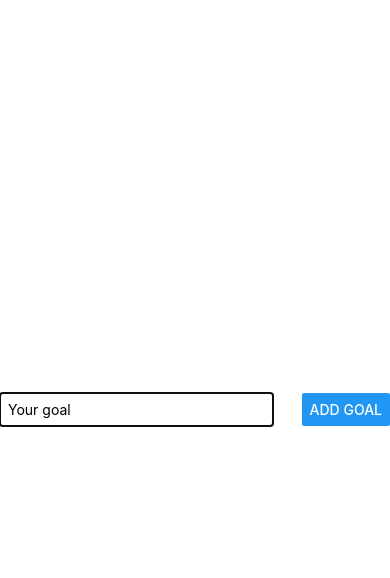
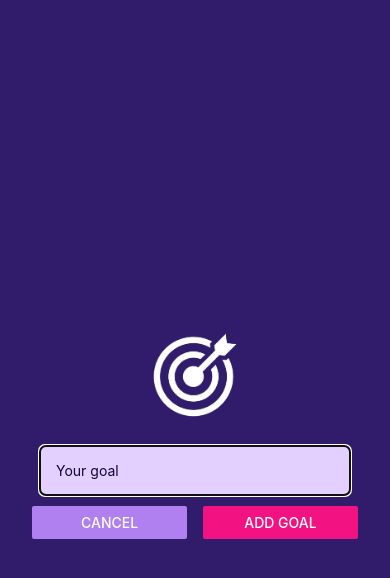
Before and after one commit to dd44it/goal__list, a React Native app: screen / in a window 390 px wide. Both pictures are taken after a click on the button "ADD NEW GOAL". Shown: the top 578 px of the page. Built offline with nearby package versions, Linux system fonts and the light colour scheme.

Commit message:
feat: add style to application
add style to application
and add logo image
and fix statusbar color

```diff
--- a/App.js
+++ b/App.js
@@ -2,6 +2,7 @@ import { useState } from 'react'
 import { StyleSheet, Text, View, Button, TextInput, ScrollView, FlatList} from 'react-native'
 import GoalItem from './components/GoalItem'
 import GoalInput from './components/GoalInput'
+import { StatusBar } from 'expo-status-bar'
 
 export default function App() {
   const [modalIsVisible, setModalIsVisible] = useState(false)
@@ -16,16 +17,18 @@ export default function App() {
     setEnteredGoalText(enteredText)
   }
 
+  function endAddGoalHandler(){
+    setModalIsVisible(false)
+  }
+
   function addGoalHandler(){
     if(!enteredGoalText.length) return
     setCourseGoals(prevVal => [
       ...prevVal,
-      {
-        text: enteredGoalText,
-        id: Math.random().toString()
-      },
+      { text: enteredGoalText, id: Math.random().toString() },
     ])
     setEnteredGoalText('')
+    endAddGoalHandler()
   }
 
   function removeAllGoal(){
@@ -46,29 +49,37 @@ export default function App() {
   )
 
   return (
+    <>
+    <StatusBar style="light" />
     <View style={styles.appContainer}>
       <Button
         title='Add new goal'
-        color="#5e0acc"
+        color="#a065ec"
         onPress={startAddGoalHandler}
       />
+      { courseGoals.length
+        ?
+          <View style={styles.wrapperRemoveBtn}>
+            <Button title="Remove all goal" onPress={removeAllGoal} />
+          </View>
+        :
+          ''
+      }
+
       {
         modalIsVisible &&
-        <View style={styles.wrapperRemoveBtn}>
-          <Button title="Remove all goal" onPress={removeAllGoal} />
           <GoalInput
             onChangeEvent={goalInputHandler}
             value={enteredGoalText}
             onPressAddGoal={addGoalHandler}
             visible={modalIsVisible}
+            onCancel={endAddGoalHandler}
           />
-        </View>
-
       }
 
 
       <View style={styles.goalsContainer}>
-        { courseGoals.length &&
+        {
           <FlatList
             data={courseGoals}
             renderItem={ (itemData) => {
@@ -88,6 +99,7 @@ export default function App() {
       </View>
 
     </View>
+    </>
   );
 }
 
@@ -96,11 +108,13 @@ const styles = StyleSheet.create({
     flex: 1,
     paddingTop: 50,
     paddingHorizontal: 16,
+    backgroundColor: '#1e085a',
   },
   goalsContainer: {
     flex: 4,
   },
   wrapperRemoveBtn: {
-    marginBottom: 24,
+    marginBottom: 15,
+    marginTop: 15,
   }
 });
--- a/app.json
+++ b/app.json
@@ -5,6 +5,7 @@
     "version": "1.0.0",
     "orientation": "portrait",
     "icon": "./assets/icon.png",
+    "backgroundColor": "#1e085a",
     "userInterfaceStyle": "light",
     "splash": {
       "image": "./assets/splash.png",
--- a/components/GoalInput.js
+++ b/components/GoalInput.js
@@ -1,17 +1,25 @@
 
-import { StyleSheet, TextInput, Button, View, Modal } from "react-native";
+import { StyleSheet, TextInput, Button, View, Modal, Image } from "react-native";
 
 export default function GoalInput(props){
   return (
     <Modal visible={props.visible} animationType="slide">
       <View style={styles.inputContainer}>
+        <Image style={styles.image} source={require('../assets/images/goal.png')} />
         <TextInput
             style={styles.textInput}
             placeholder="Your goal"
             onChangeText={props.onChangeEvent}
             value={props.value}
         />
-        <Button title='Add goal' onPress={props.onPressAddGoal} />
+        <View style={styles.bottomContainer}>
+          <View style={styles.button}>
+            <Button title='Cancel' onPress={props.onCancel} color="#b180f0" />
+          </View>
+          <View style={styles.button}>
+            <Button title='Add goal' onPress={props.onPressAddGoal} color="#f31282" />
+          </View>
+        </View>
       </View>
     </Modal>
   )
@@ -20,19 +28,32 @@ export default function GoalInput(props){
 const styles = StyleSheet.create({
   textInput: {
     borderWidth: 1,
-    border: '#cccc',
-    padding: 8,
-    marginRight: 8,
-    borderRadius: 2,
-    width: '70%',
+    borderColor: '#e4d0ff',
+    backgroundColor: '#e4d0ff',
+    borderRadius: 6,
+    color: '#120438',
+    width: '80%',
+    marginBottom: 10,
+    padding: 16,
+  },
+  image: {
+    width: 100,
+    height: 100,
+    margin: 20
   },
   inputContainer: {
     flex: 1,
+    justifyContent: 'center',
+    alignItems: 'center',
+    width: '100%',
+    backgroundColor: '#311b6b',
+  },
+  bottomContainer: {
     flexDirection: 'row',
-    justifyContent: 'space-between',
-    alignItems: 'center',
-    marginBottom: 24,
-    borderBottomWidth: 1,
-    borderBottomColor: '#cccc',
+    justifyContent: 'center',
   },
+  button: {
+    width: '80%',
+    marginHorizontal: 8,
+  }
 })
```
Also changed, not shown: assets/images/goal.png (added).
